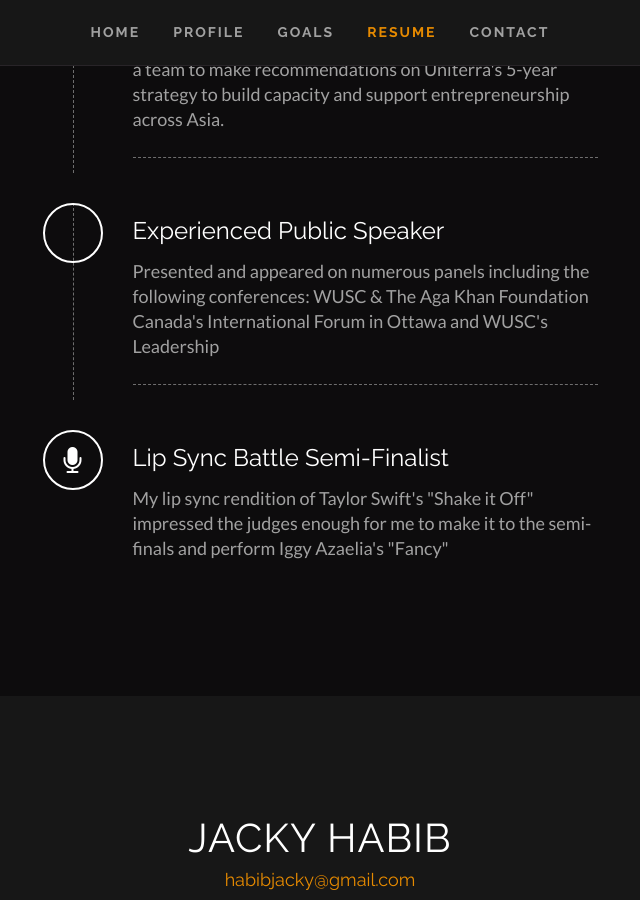
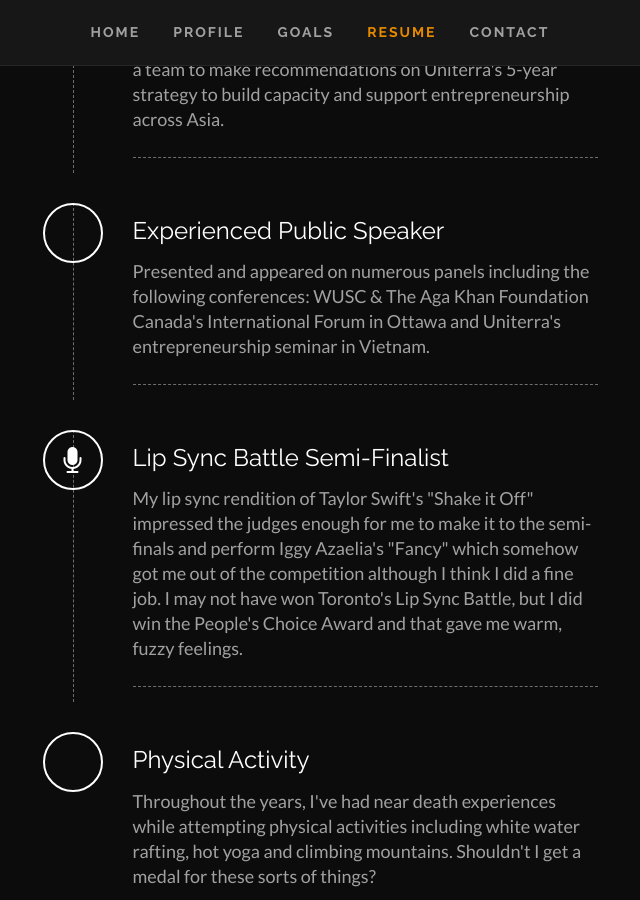
Before and after one commit to clearcareer/JackyHabib, a Jekyll site: the page built from index.html, in a window 1280 px wide and 900 px high, scrolled down 4977 px. Shown: the whole window, without its empty margins (320-960 px from the left). Built offline with Jekyll 4.4.1, drawn with Linux system fonts in a browser that asks for light colours; some web fonts are replaced.

Commit message:
Updated '/index.html' via CloudCannon

```diff
--- a/index.html
+++ b/index.html
@@ -101,11 +101,14 @@ achievements:
     description: "Selected as one of 8 participants from Canada to attend Uniterra's International Seminar in Hanoi, Vietnam on the topic of \"Youth Leaders in Entrepreneurship.\" Worked with a team to make recommendations on Uniterra's 5-year strategy to build capacity and support entrepreneurship across Asia."
     icon: plane
   - name: Experienced Public Speaker
-    description: "Presented and appeared on numerous panels including the following conferences: WUSC & The Aga Khan Foundation Canada's International Forum in Ottawa and WUSC's Leadership"
+    description: "Presented and appeared on numerous panels including the following conferences: WUSC & The Aga Khan Foundation Canada's International Forum in Ottawa and Uniterra's entrepreneurship seminar in Vietnam."
     icon: presentation
   - name: Lip Sync Battle Semi-Finalist
-    description: "My lip sync rendition of Taylor Swift's \"Shake it Off\" impressed the judges enough for me to make it to the semi-finals and perform Iggy Azaelia's \"Fancy\""
+    description: "My lip sync rendition of Taylor Swift's \"Shake it Off\" impressed the judges enough for me to make it to the semi-finals and perform Iggy Azaelia's \"Fancy\" which somehow got me out of the competition although I think I did a fine job. I may not have won Toronto's Lip Sync Battle, but I did win the People's Choice Award and that gave me warm, fuzzy feelings."
     icon: microphone
+  - name: Physical Activity
+    description: "Throughout the years, I've had near death experiences while attempting physical activities including white water rafting, hot yoga and climbing mountains. Shouldn't I get a medal for these sorts of things?"
+    icon: sports
 social_icons:
   - name: linkedin
     link: 'https://www.linkedin.com/in/jackyhabib'
```
